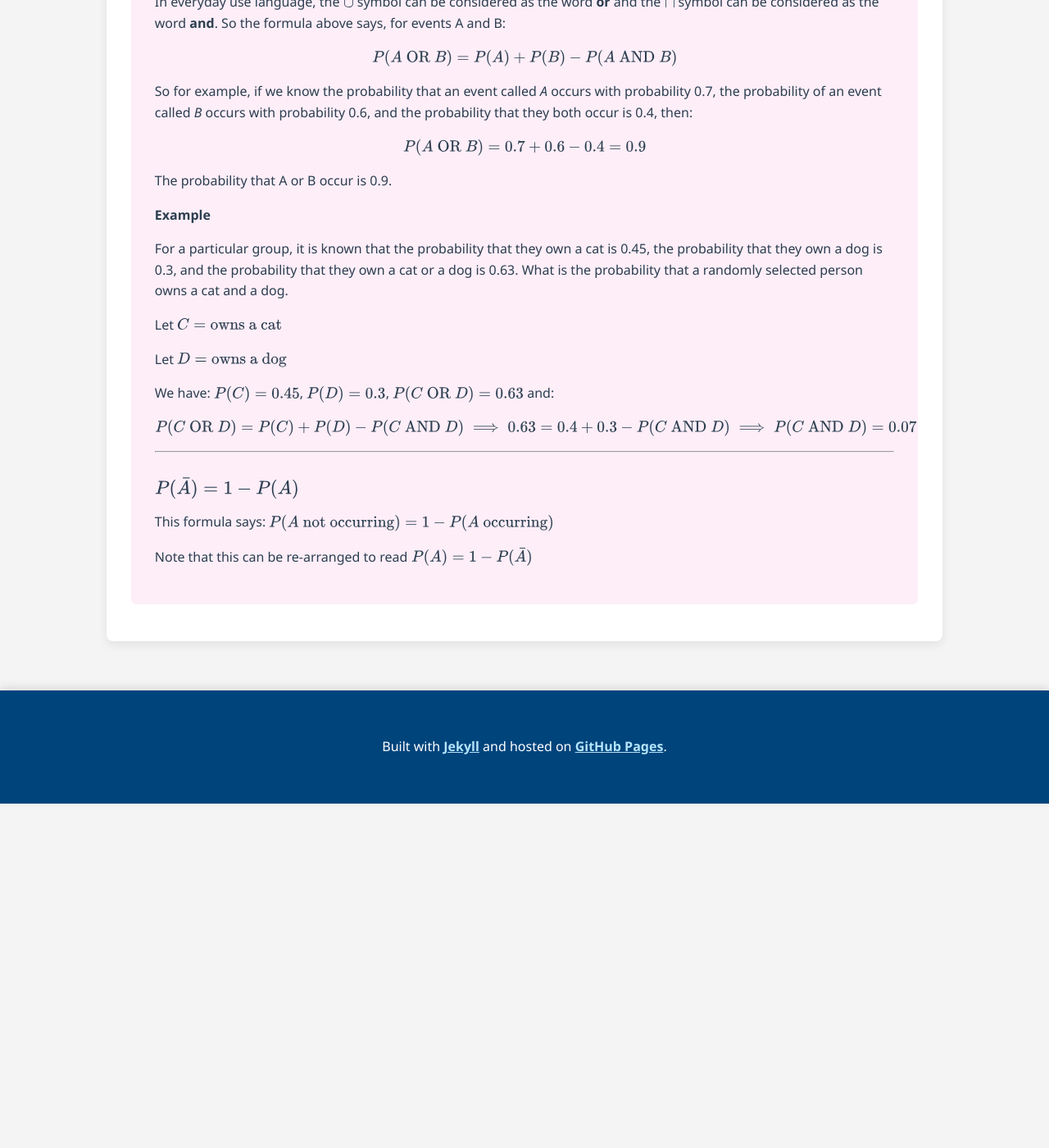
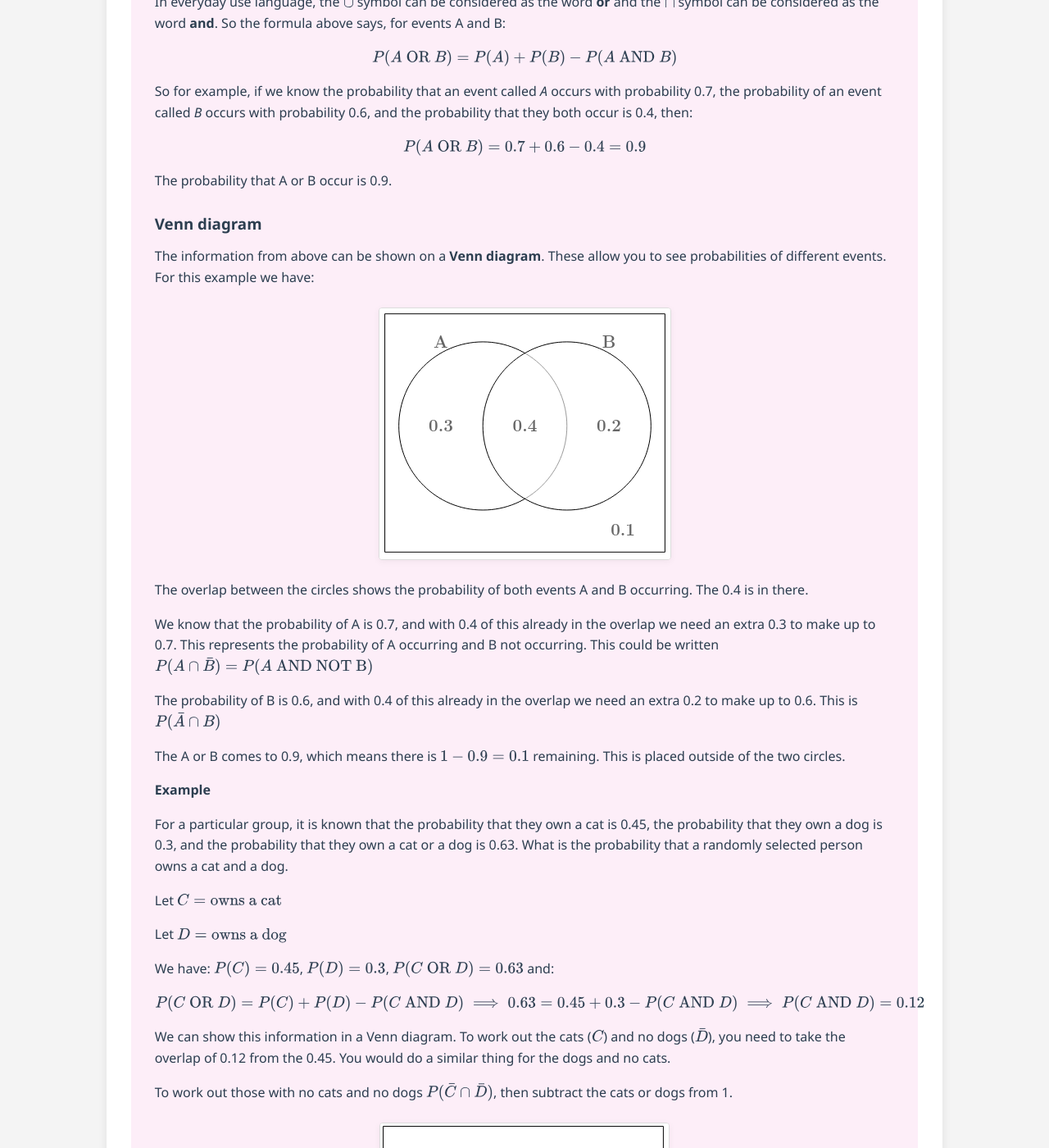
Before and after one commit to probe973/nbs-4104b, a Jekyll site: the page built from probability/04-formula.md, in a window 1280 px wide and 1400 px high, scrolled down 433 px. Shown: the whole window at 82% size. Built offline with Jekyll 4.4.1, drawn with Linux system fonts in a browser that asks for light colours; before the commit the page ends 1413 px from its top, so only the background shows below that; some of the changed text lies outside the part shown.

Commit message:
Update 04-formula.md

```diff
--- a/probability/04-formula.md
+++ b/probability/04-formula.md
@@ -3,7 +3,7 @@ layout: default
 title: Probability Formula
 ---
 
-# Probability Formula
+# Probability Formula and Venn Diagrams
 
 <div class="instructions" markdown="1">
 
@@ -19,6 +19,21 @@ $$P(A \text{ OR } B) = 0.7 + 0.6 - 0.4 = 0.9$$
 
 The probability that A or B occur is 0.9.
 
+### Venn diagram
+
+The information from above can be shown on a **Venn diagram**.  These allow you to see probabilities of different events.  For this example we have:
+
+![A venn diagram that shows two overlapping circles, labelled A and B, inside a rectangle.  The probabilities of the events are in the circles and rectangle.]({{ "/assets/images/probability/venn_1.png" | relative_url }})
+
+The overlap between the circles shows the probability of both events A and B occurring.  The 0.4 is in there.
+
+We know that the probability of A is 0.7, and with 0.4 of this already in the overlap we need an extra 0.3 to make up to 0.7.  This represents the probability of A occurring and B not occurring.  This could be written $P(A \cap \bar{B}) = P(A \text{ AND NOT B})$
+
+The probability of B is 0.6, and with 0.4 of this already in the overlap we need an extra 0.2 to make up to 0.6.  This is $P(\bar{A} \cap B)$
+
+The A or B comes to 0.9, which means there is $1-0.9=0.1$ remaining.  This is placed outside of the two circles.
+
+
 **Example**
 
 For a particular group, it is known that the probability that they own a cat is 0.45, the probability that they own a dog is 0.3, and the probability that they own a cat or a dog is 0.63.  What is the probability that a randomly selected person owns a cat and a dog.
@@ -29,7 +44,13 @@ Let $D = \text{owns a dog}$
 
 We have: $P(C) = 0.45$, $P(D) = 0.3$, $P(C \text{ OR } D) = 0.63$ and:
 
-$P(C \text{ OR } D) = P(C) + P(D) - P(C \text{ AND } D) \implies 0.63 = 0.4 + 0.3 - P(C \text{ AND } D) \implies P(C \text{ AND } D) = 0.07$
+$P(C \text{ OR } D) = P(C) + P(D) - P(C \text{ AND } D) \implies 0.63 = 0.45 + 0.3 - P(C \text{ AND } D) \implies P(C \text{ AND } D) = 0.12$
+
+We can show this information in a Venn diagram.  To work out the cats ($C$) and no dogs ($\bar{D}$), you need to take the overlap of 0.12 from the 0.45.  You would do a similar thing for the dogs and no cats.
+
+To work out those with no cats and no dogs $P(\bar{C} \cap \bar{D})$, then subtract the cats or dogs from 1.
+
+![A venn diagram that shows two overlapping circles, labelled C and D, inside a rectangle.  The probabilities of the events are in the circles and rectangle.]({{ "/assets/images/probability/venn_2.png" | relative_url }})
 
 ---
 
```
